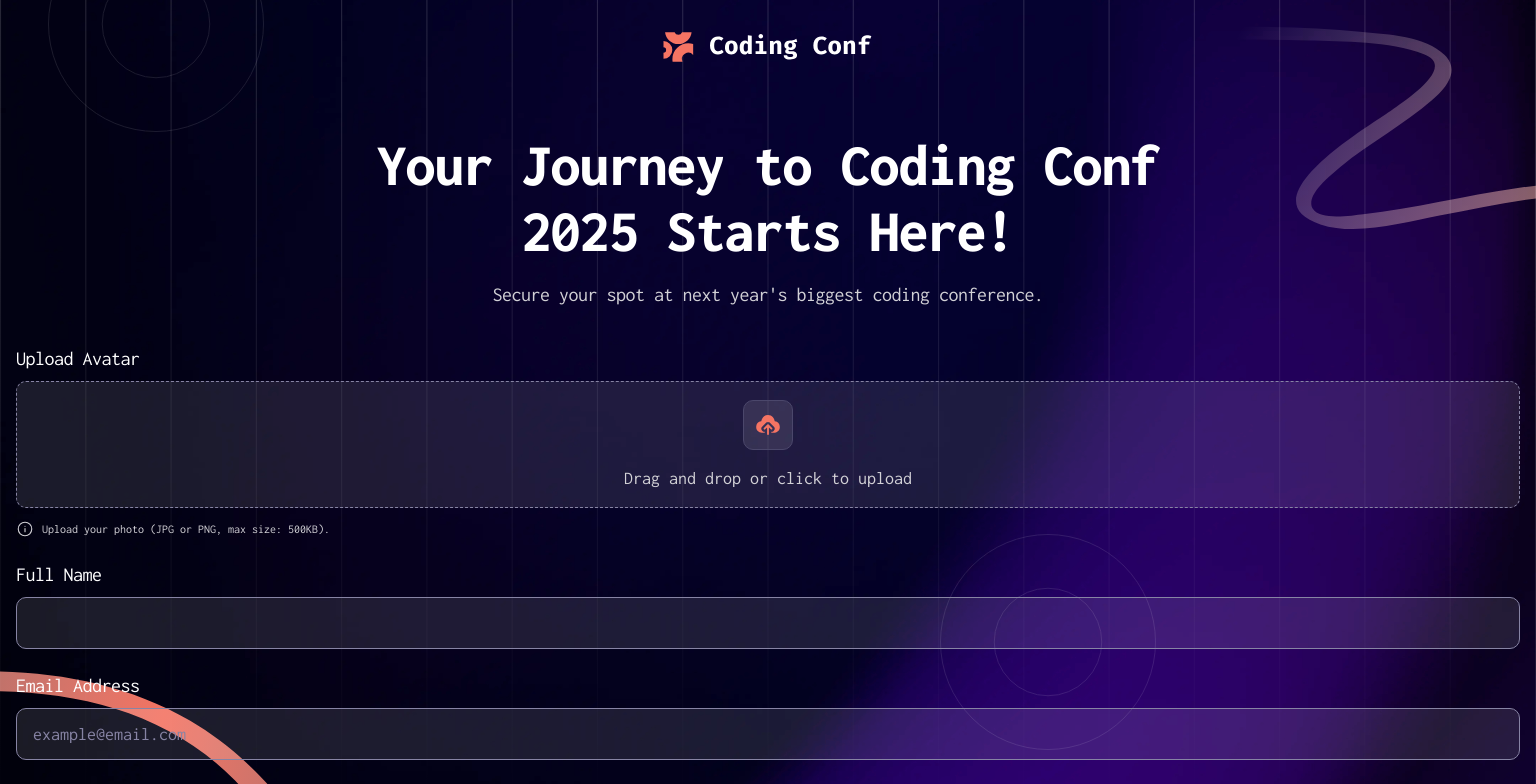
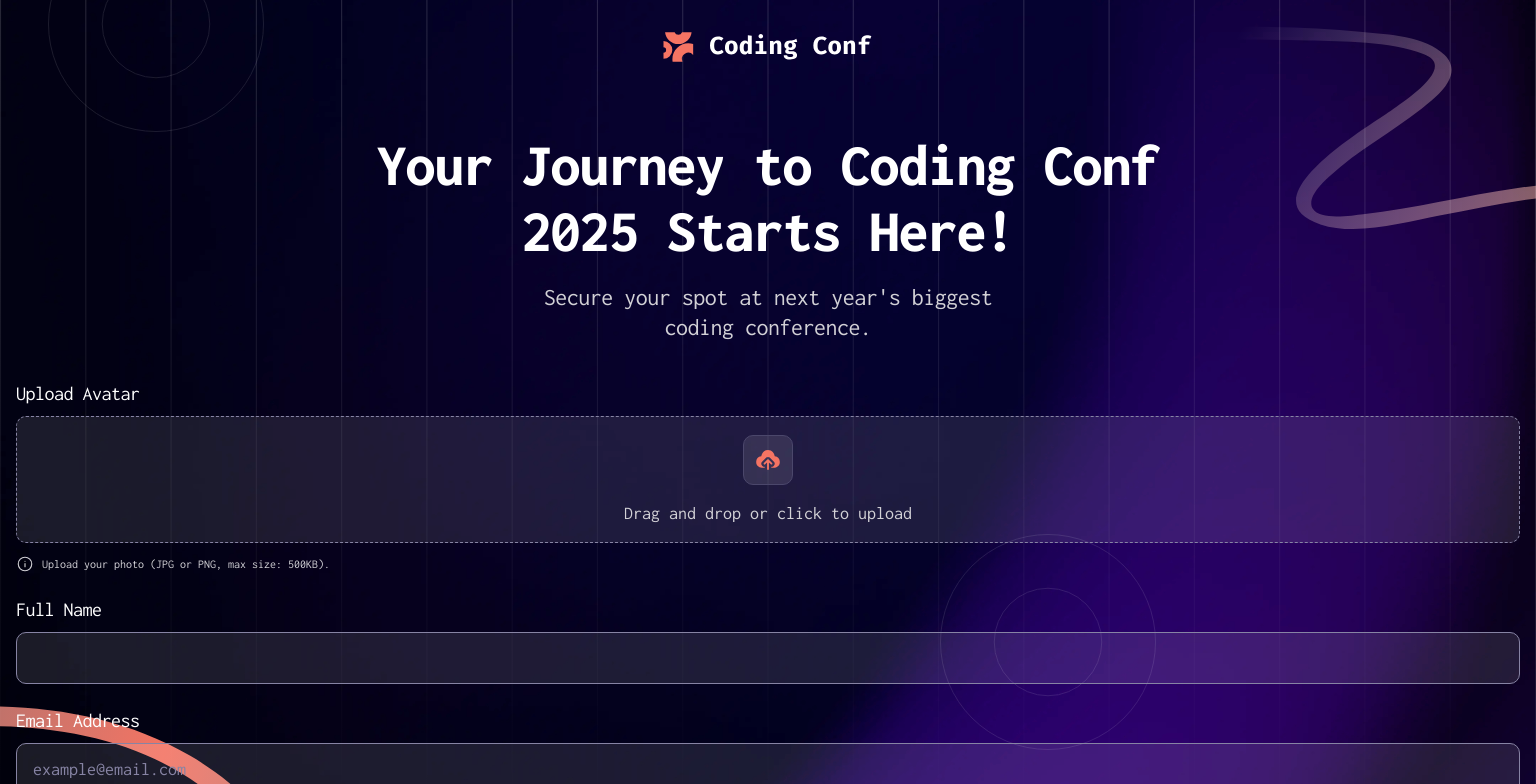
Before and after one commit to VenusY/frontend-mentor-conference-ticket-generator, a React app: page / in a window 1536 px wide. Shown: the top 784 px of the page. Built offline with nearby package versions, Linux system fonts and the light colour scheme.

Commit message:
Increase description font size for desktop

```diff
--- a/src/styles/scss/App.scss
+++ b/src/styles/scss/App.scss
@@ -103,5 +103,10 @@ body {
       width: 800px;
       font-size: u.rem(60);
     }
+
+    &__description {
+      width: 500px;
+      font-size: u.rem(24);
+    }
   }
 }
```
